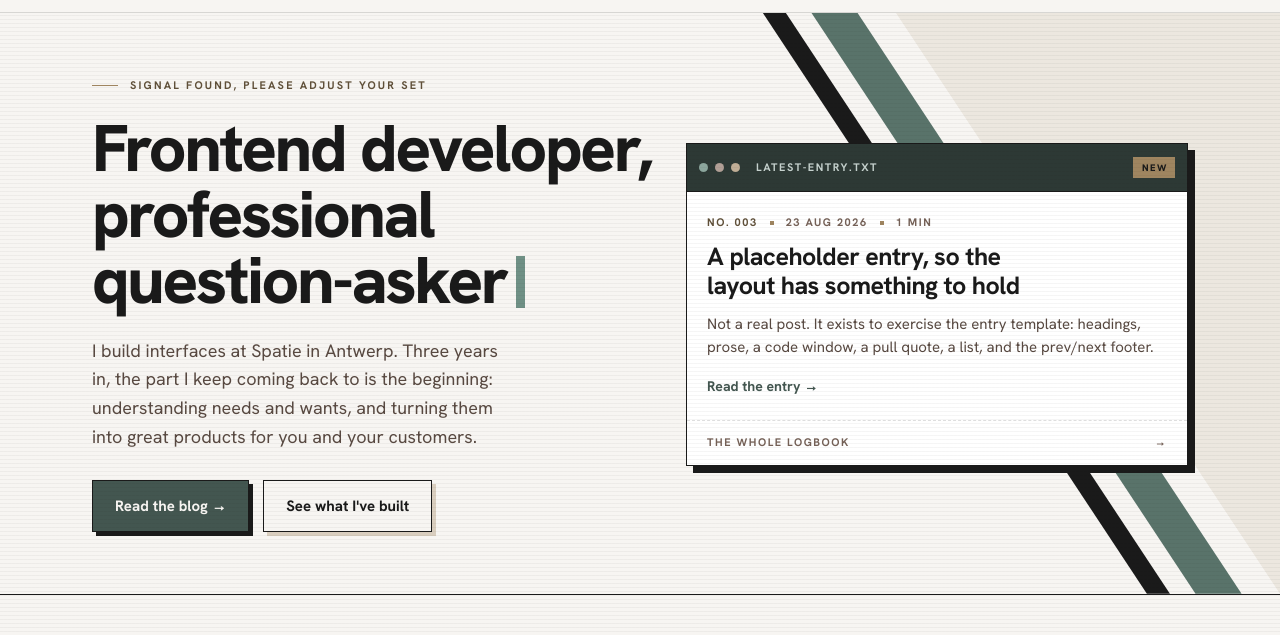
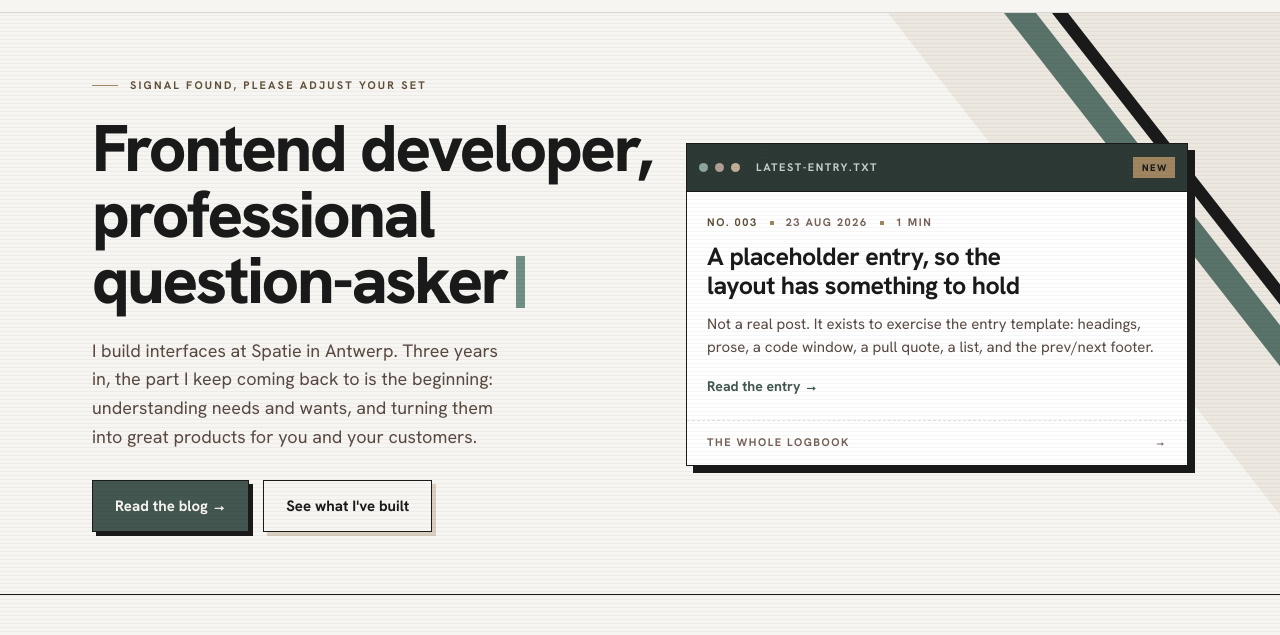
Before and after one commit to NickBevers/nickbevers.dev, an Astro site in the folder apps/site/: page / in a window 1280 px wide. Shown: the part 93-728 px from the top of the page. Built offline with nearby package versions, Linux system fonts and the light colour scheme; Astro itself is replaced by a stand-in of ours.

Commit message:
Redraw the hero diagonals so they hold their shape at any width
The stripes were clip-path polygons sized in percentages. A percentage
tracks the container's WIDTH, but the hero's height barely changes with
the viewport, so on a wide screen the same percentage covered far more
horizontal distance and the diagonal flattened out.

They are now px-thick strips with a fixed skew, which makes the drawn
shape depend only on the hero's height. The angle matches the logo mark's
slash, so the full-bleed version and the monogram read as one device.

Anchoring was a second, separate bug. .hero is full-bleed but the code
window beside the stripes lives in .measure, which stops growing and
centres itself, so pinning the stripes to the viewport edge let them
slide away from that window on anything wider than the measure. The
anchor now mirrors .measure's own padding calc and tracks the content
edge. The tint wash stays viewport-relative on purpose: it is a
background that has to reach the screen edge, not a shape.

Checked from 375px to 3440px, both themes: constant angle, constant
distance to the code window, wash reaching the edge, no overflow.

```diff
--- a/apps/site/src/components/DiagonalHero.astro
+++ b/apps/site/src/components/DiagonalHero.astro
@@ -5,11 +5,17 @@
  * Used once per page, home only.
  *
  * Notes:
- *  - The clip-paths are static. A clip-path rasterises once; animating one
- *    forces a re-raster every frame, so this never animates.
- *  - The clipped layers hold no text, which keeps subpixel antialiasing out
- *    of the diagonal edges.
- *  - They are decorative, so the whole stack is aria-hidden.
+ *  - 38deg matches the logo mark's slash (Logo.astro's .slash drifts ~293px
+ *    over a ~372px height), so the full-bleed version and the monogram read
+ *    as the same device.
+ *  - The two rules are px-thick and skewed, never sized in a percentage of
+ *    the container. A percentage tracks viewport WIDTH while the hero's
+ *    height barely moves, which flattens the diagonal on wide screens.
+ *  - The tint wash is viewport-relative on purpose: it is a background that
+ *    has to reach the screen edge, not a shape whose proportions matter.
+ *  - Nothing here animates, and the bands hold no text, which keeps
+ *    subpixel antialiasing off the diagonal edges.
+ *  - Decorative, so the whole stack is aria-hidden.
  *  - Below the two-column breakpoint the diagonals would cut through the
  *    headline, so they are dropped rather than redrawn.
  */
@@ -22,12 +28,37 @@
 </div>
 
 <style>
-  .stripes { position: absolute; inset: 0; overflow: hidden; }
-  .stripes > * { position: absolute; inset: 0; }
+  /* A zero-width anchor marking the content edge, not the viewport edge.
+     .hero is full-bleed but the code window beside these stripes sits in
+     .measure, which stops growing and centres itself; anchoring to the
+     viewport let the stripes slide away from that window on anything wider.
+     The inset mirrors .measure's own padding-inline calc. The bands hang
+     off this box, so it never has to be as wide as the graphic. */
+  .stripes {
+    position: absolute;
+    inset-block: 0;
+    inset-inline-end: max(0px, calc((100% - var(--measure)) / 2 + min(var(--gutter), 6vw)));
+    inline-size: 0;
+    overflow: visible;
+  }
 
-  .tint  { background: var(--bg-alt); clip-path: polygon(70% 0, 100% 0, 100% 100%, 100% 100%); }
-  .ink   { background: var(--text);   clip-path: polygon(59.6% 0, 61.4% 0, 91.4% 100%, 89.6% 100%); }
-  .green { background: var(--logo);   clip-path: polygon(63.4% 0, 67% 0, 97% 100%, 93.4% 100%); }
+  /* Full height of the hero, skewed around the top-right corner, so the
+     drift (tan(angle) * height) follows the hero's real height rather than
+     a guessed overscan. */
+  .stripes > * {
+    position: absolute;
+    inset-block: 0;
+    transform: skewX(38deg);
+    transform-origin: 100% 0;
+  }
+
+  /* Offsets run leftward from the anchor. The tint is the wash the two
+     rules sit on, and its right edge has to clear a viewport edge that is
+     an unknown distance away, so it is pushed out past it and widened to
+     still reach back past the rules. .hero's overflow:hidden trims it. */
+  .tint  { background: var(--bg-alt); inset-inline-end: -100vw; inline-size: calc(300px + 100vw); }
+  .ink   { background: var(--text);   inset-inline-end: 120px; inline-size: 16px; }
+  .green { background: var(--logo);   inset-inline-end: 152px; inline-size: 32px; }
 
   @media (max-width: 900px) {
     .stripes { display: none; }
```
